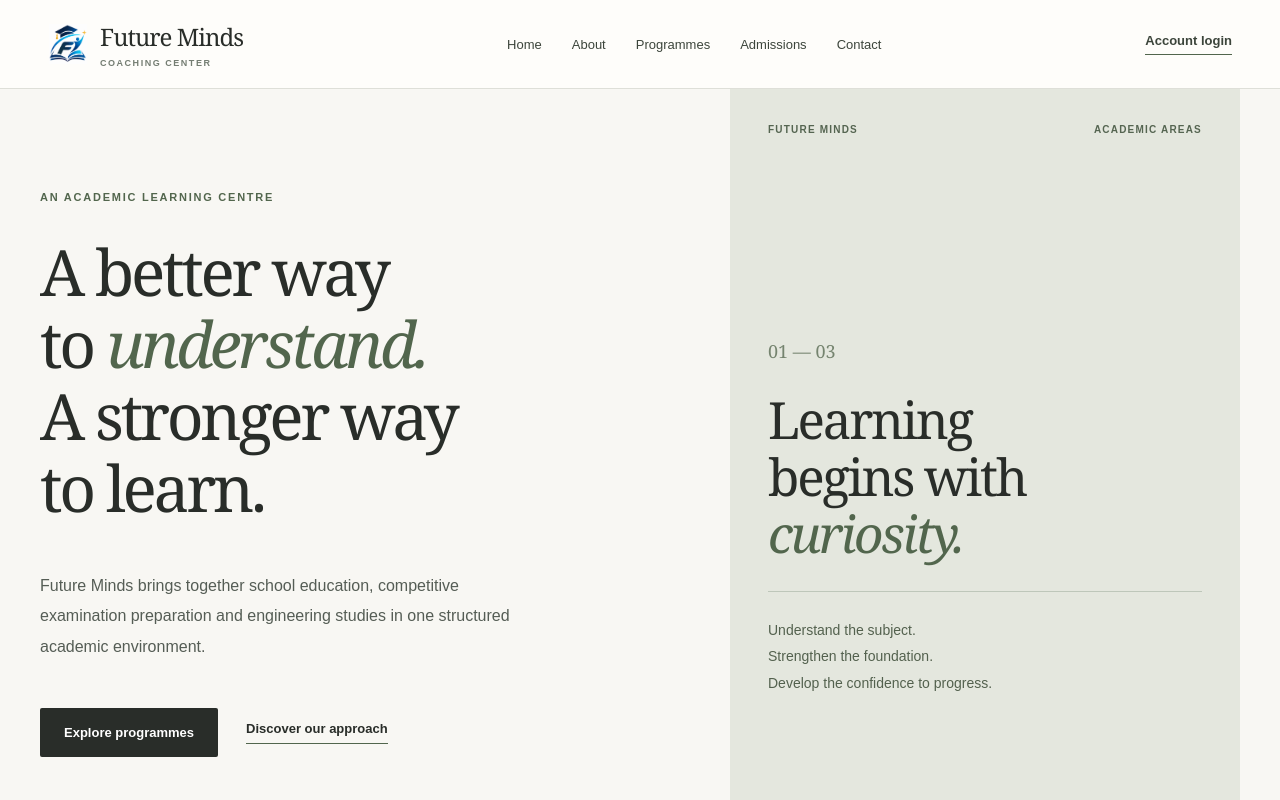
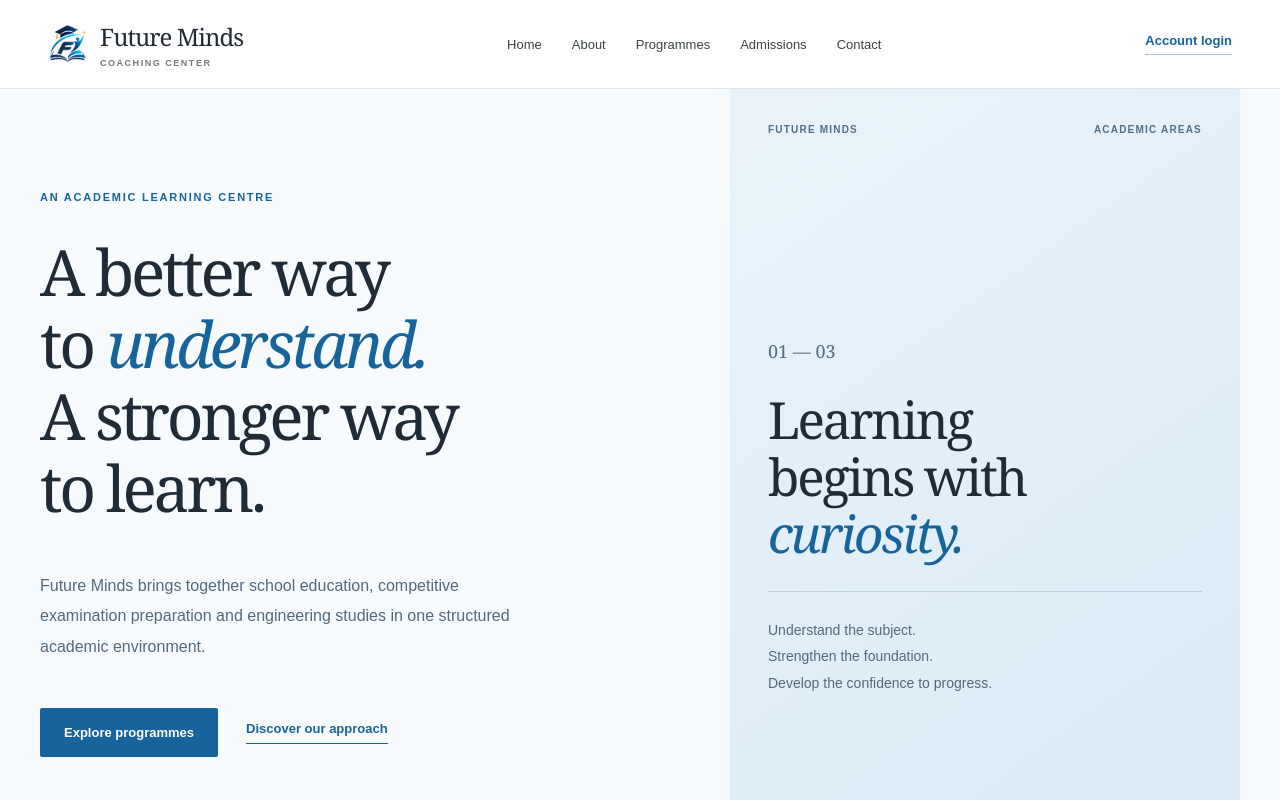
Before and after one commit to VivinAT04/future-minds, a Next.js app: page / in a window 1280 px wide. Shown: the top 800 px of the page. Built offline with nearby package versions, Linux system fonts and the light colour scheme.

Commit message:
design: align Future Minds website with blue logo identity

```diff
--- /dev/null
+++ b/src/app/brand-blue.css
@@ -0,0 +1,186 @@
+/*
+ * Future Minds
+ * Unified academic blue brand
+ */
+
+:root {
+  --fm-brand-blue: #17639b;
+  --fm-brand-dark: #124c79;
+  --fm-brand-ink: #202b36;
+  --fm-brand-muted: #627284;
+  --fm-brand-soft: #eaf3fa;
+
+  --premium-green: #17639b;
+  --premium-ink: #202b36;
+  --premium-paper: #f8fbfd;
+  --premium-pale: #eaf3fa;
+  --premium-text: #53697c;
+
+  --ed-olive: #17639b;
+  --ed-ink: #202b36;
+  --ed-paper: #f8fbfd;
+  --ed-pale: #eaf3fa;
+  --ed-soft-ink: #53697c;
+}
+
+body {
+  background: #ffffff;
+  color: #202b36;
+}
+
+/* Professional blue identity */
+
+.fm-premium-header,
+.editorial-header,
+.fm-site-header {
+  background: #fff;
+  border-bottom: 1px solid #dce6ee;
+}
+
+.fm-premium-brand strong,
+.editorial-brand-text strong,
+.fm-identity-text strong {
+  color: #202b36;
+}
+
+.fm-premium-login,
+.editorial-account-link,
+.fm-account-access {
+  color: #17639b;
+  border-color: #a8c5d9;
+}
+
+.fm-premium-hero,
+.editorial-hero {
+  background: #f8fbfd;
+}
+
+.fm-premium-hero h1,
+.editorial-hero h1 {
+  color: #202b36;
+}
+
+.fm-premium-hero h1 em,
+.editorial-hero h1 em,
+.editorial-hero h1 span,
+.fm-premium-method h2 em,
+.editorial-method h2 em {
+  color: #17639b;
+}
+
+.fm-premium-feature,
+.editorial-hero-composition {
+  background: linear-gradient(
+    145deg,
+    #eaf3fa 0%,
+    #d8eaf6 100%
+  );
+  border-color: #c7dce9;
+}
+
+.fm-premium-feature-body h2 em,
+.editorial-composition-word strong {
+  color: #17639b;
+}
+
+.fm-premium-feature-number,
+.fm-premium-feature-top,
+.fm-premium-feature-bottom,
+.editorial-composition-top,
+.editorial-composition-bottom {
+  color: #536f86;
+}
+
+.fm-premium-feature-rule {
+  background: #b9d1e1;
+}
+
+.fm-premium-feature-body p,
+.editorial-composition-word {
+  color: #53697c;
+}
+
+.fm-premium-button,
+.editorial-button {
+  background: #17639b;
+  border-color: #17639b;
+  color: white;
+}
+
+.fm-premium-button:hover,
+.editorial-button:hover {
+  background: #124c79;
+}
+
+.fm-premium-eyebrow,
+.editorial-overline,
+.fm-kicker {
+  color: #17639b;
+}
+
+.fm-premium-plain-link,
+.editorial-text-link,
+.fm-premium-programme-link,
+.editorial-pathway-link {
+  color: #17639b;
+  border-color: #17639b;
+}
+
+.fm-premium-pathway,
+.fm-premium-method,
+.editorial-method,
+.editorial-about-principles {
+  background: #eaf3fa;
+}
+
+.fm-premium-footer,
+.editorial-footer {
+  background: #202b36;
+}
+
+/* Existing academic directory */
+
+.fm-catalogue {
+  --fm-navy: #202b36;
+  --fm-blue: #17639b;
+  --fm-muted: #627284;
+  --fm-border: #dce6ee;
+}
+
+.fm-intro,
+.fm-end,
+.inner-hero,
+.fm-detail-hero,
+.fm-admissions-hero {
+  background: #f0f6fb !important;
+}
+
+.fm-intro h1 em {
+  color: #17639b !important;
+}
+
+.fm-end,
+.page-cta,
+.fm-detail-cta {
+  background: #eaf3fa !important;
+  color: #202b36 !important;
+}
+
+.fm-end h2,
+.fm-end p,
+.fm-end a {
+  color: #202b36 !important;
+}
+
+.fm-detail-label,
+.fm-overline,
+.fm-label,
+.inner-eyebrow {
+  color: #17639b !important;
+}
+
+a:focus-visible,
+button:focus-visible {
+  outline: 3px solid #17639b;
+  outline-offset: 3px;
+}
--- a/src/app/editorial.css
+++ b/src/app/editorial.css
@@ -1,13 +1,13 @@
 /* Future Minds — Editorial Design System */
 
 :root {
-  --ed-paper: #f7f6f2;
-  --ed-white: #fdfcf9;
-  --ed-ink: #292c29;
+  --ed-paper: #f8fbfd;
+  --ed-white: #ffffff;
+  --ed-ink: #202b36;
   --ed-soft-ink: #505651;
   --ed-muted: #747b73;
-  --ed-olive: #66765c;
-  --ed-pale: #e8ebe3;
+  --ed-olive: #17639b;
+  --ed-pale: #eaf3fa;
   --ed-line: #dedfd8;
   --ed-serif: Georgia, "Times New Roman", serif;
 }
@@ -214,7 +214,7 @@ a {
   flex-direction: column;
   justify-content: space-between;
   min-height: 560px;
-  background: #e2e5dc;
+  background: #eaf3fa;
   border-left: 1px solid #d9dcd2;
   padding: 35px;
   overflow: hidden;
@@ -403,7 +403,7 @@ a {
 
 .editorial-method {
   padding: 120px 0;
-  background: #ebede6;
+  background: #eaf3fa;
 }
 
 .editorial-method-layout {
@@ -534,7 +534,7 @@ a {
 }
 
 .editorial-about-principles {
-  background: #ecede7;
+  background: #eaf3fa;
   padding: 100px 0;
 }
 
@@ -578,7 +578,7 @@ a {
 }
 
 .editorial-footer {
-  background: #292d29;
+  background: #202b36;
   color: #edeee9;
   padding: 80px 0 30px;
 }
@@ -687,7 +687,7 @@ a {
 .soft-section,
 .page-cta,
 .fm-detail-cta {
-  background: #ecede7;
+  background: #eaf3fa;
 }
 
 .content-section h2,
--- a/src/app/layout.tsx
+++ b/src/app/layout.tsx
@@ -6,6 +6,7 @@ import { Geist, Geist_Mono } from "next/font/google";
 import "./globals.css";
 import "./premium.css";
 import "./editorial.css";
+import "./brand-blue.css";
 
 const geistSans = Geist({ variable: "--font-geist-sans", subsets: ["latin"] });
 const geistMono = Geist_Mono({ variable: "--font-geist-mono", subsets: ["latin"] });
--- a/src/app/premium.css
+++ b/src/app/premium.css
@@ -1,11 +1,11 @@
 :root {
-  --premium-paper: #f8f7f3;
-  --premium-white: #fefdfa;
-  --premium-ink: #292d29;
+  --premium-paper: #f8fbfd;
+  --premium-white: #ffffff;
+  --premium-ink: #202b36;
   --premium-text: #555d55;
   --premium-muted: #747d72;
-  --premium-green: #52664d;
-  --premium-pale: #e8ebe3;
+  --premium-green: #17639b;
+  --premium-pale: #eaf3fa;
   --premium-border: #dedfd8;
   --premium-serif: Georgia, "Times New Roman", serif;
 }
@@ -160,7 +160,7 @@
 }
 
 .fm-premium-button:hover {
-  background: #52664d;
+  background: #17639b;
 }
 
 .fm-premium-plain-link {
@@ -191,7 +191,7 @@
   display: flex;
   flex-direction: column;
   justify-content: space-between;
-  background: #e4e7de;
+  background: #eaf3fa;
   padding: 35px 38px;
   min-height: 600px;
 }
@@ -204,7 +204,7 @@
   gap: 12px;
   font-size: 10px;
   font-weight: 700;
-  color: #556551;
+  color: #53697c;
   letter-spacing: .12em;
 }
 
@@ -239,7 +239,7 @@
 }
 
 .fm-premium-feature-body p {
-  color: #53614e;
+  color: #53697c;
   line-height: 1.9;
   font-size: 14px;
 }
@@ -437,7 +437,7 @@
 }
 
 .fm-premium-pathway {
-  background: #e8ebe3;
+  background: #eaf3fa;
   padding: 105px 0;
 }
 
@@ -569,7 +569,7 @@
 .fm-detail-hero,
 .fm-admissions-hero,
 .fm-intro {
-  background: #f8f7f3 !important;
+  background: #f8fbfd !important;
 }
 
 .inner-hero h1,
@@ -581,7 +581,7 @@
 .fm-detail-content h2,
 .fm-detail-cta h2,
 .content-section h2 {
-  color: #292d29 !important;
+  color: #202b36 !important;
   font-family: Georgia, "Times New Roman", serif !important;
   font-weight: 400 !important;
 }
@@ -590,21 +590,21 @@
 .fm-detail-label,
 .fm-label,
 .fm-overline {
-  color: #52664d !important;
+  color: #17639b !important;
 }
 
 .fm-end,
 .page-cta,
 .fm-detail-cta,
 .soft-section {
-  background: #e8ebe3 !important;
-  color: #292d29 !important;
+  background: #eaf3fa !important;
+  color: #202b36 !important;
 }
 
 .fm-end h2,
 .fm-end p,
 .fm-end a {
-  color: #292d29 !important;
+  color: #202b36 !important;
 }
 
 @media (max-width: 1050px) {
```
Also changed, not shown: src/app/programmes/programmes.css (+15 -15 lines).
